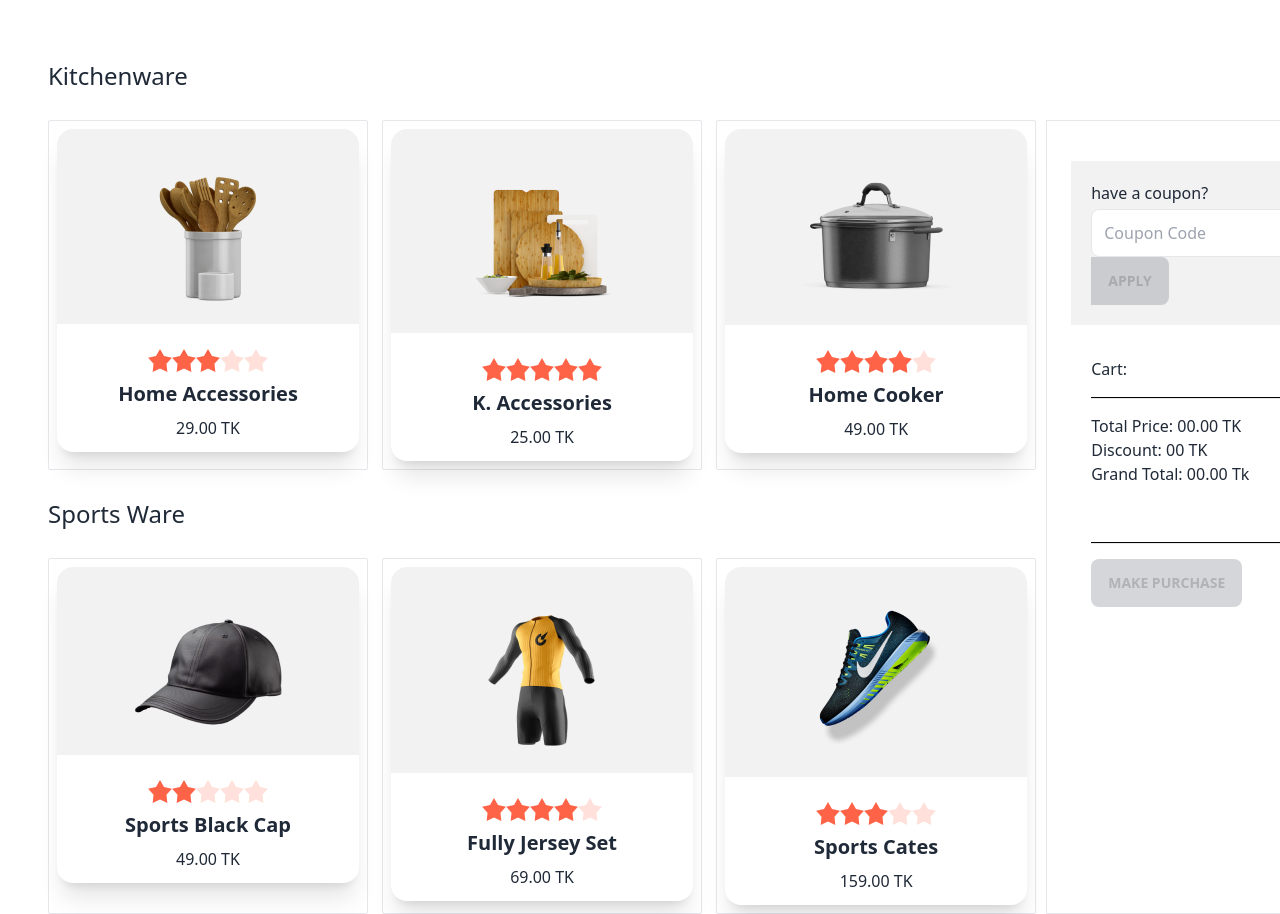
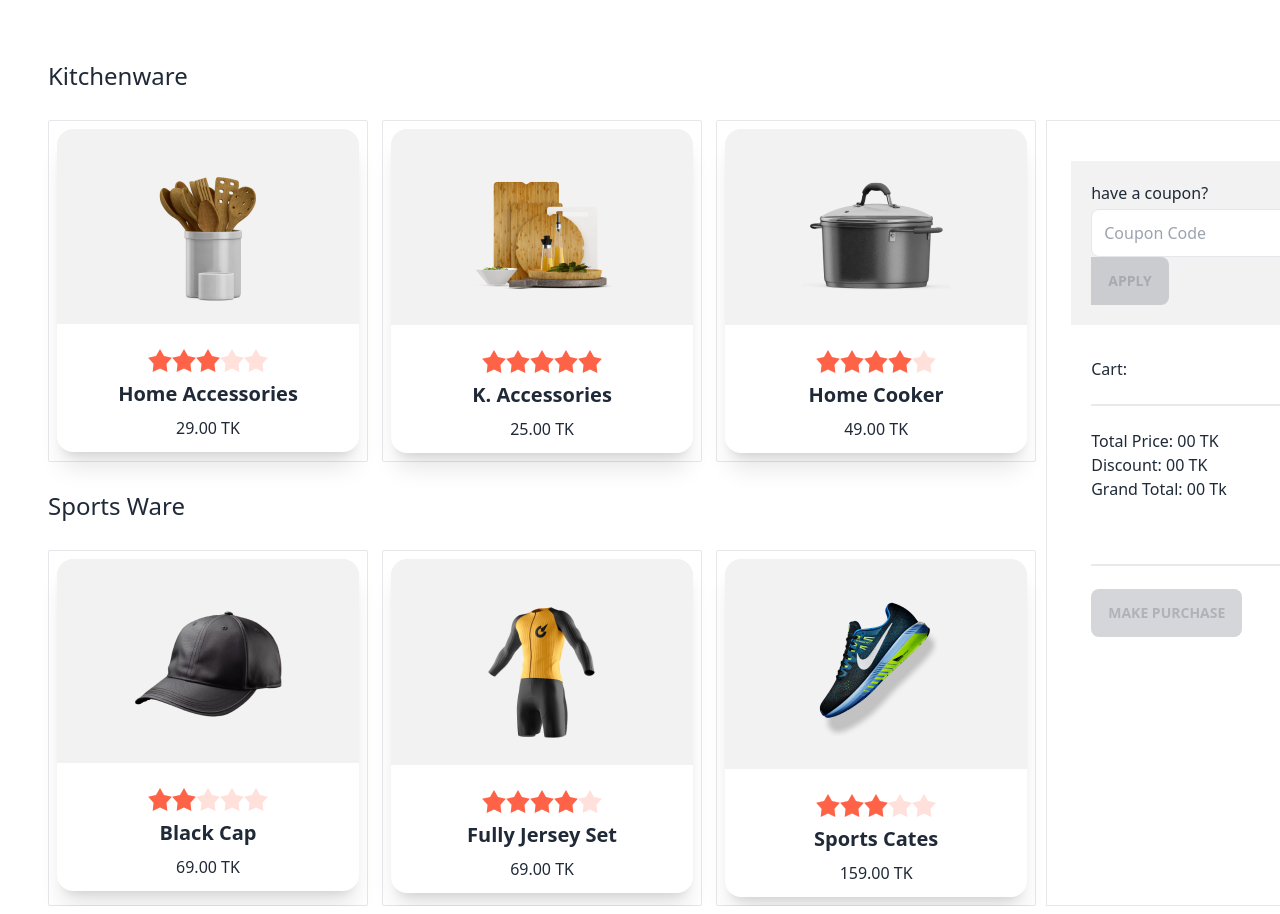
Before and after one commit to RoufRain/summer-sale, a plain HTML site: page index.html in a window 1280 px wide. Shown: the part 800-1714 px from the top of the page. Drawn offline with nearby package versions, Linux system fonts and the light colour scheme.

Commit message:
resolve some issue

```diff
--- a/index.html
+++ b/index.html
@@ -64,7 +64,7 @@
                             <div id=""  class="p-2 bg-white w-80 border rounded-sm">
                                 <div onclick="clickHandler(this)" class="card bg-base-100 shadow-xl  ">
 
-                                    <figure class="px-2 pt-10 pb-5 bg-base-200 ">
+                                    <figure class="px-2 pt-8 pb-5 bg-base-200 ">
                                     <img src="images/prod2.png" alt="" class="rounded-xl" />
                                     </figure>
 
@@ -111,7 +111,7 @@
                                 <div onclick="clickHandler(this)" class="card bg-base-100 shadow-xl  ">
 
                                     <figure class="px-2 pt-10 pb-5 bg-base-200 ">
-                                    <img src="images/prod4.png" alt="" class="rounded-xl" />
+                                    <img src="images/prod4.png" alt="" class="rounded-xl pb-4" />
                                     </figure>
 
                                         <div class="rating justify-center mt-6 ">
@@ -121,8 +121,8 @@
                                             <input type="radio" name="rating-4" class="mask mask-star-2 bg-[tomato]"  />
                                             <input type="radio" name="rating-4" class="mask mask-star-2 bg-[tomato]" />
                                         </div>
-                                    <h2 class="card-title justify-center mt-2">Sports Black Cap</h2>
-                                    <p class="items-center text-center mt-2 mb-3">49.00 TK</p>
+                                    <h2 class="card-title justify-center mt-2">Black Cap</h2>
+                                    <p class="items-center text-center mt-2 mb-3">69.00 TK</p>
                                 </div>
                             </div>
 
@@ -188,16 +188,16 @@
 
                                     </div>
 
-                        <div class="divider h-[1px] w-56 bg-black"></div>
+                        <div class="divider"></div>
 
-                        <p class="text-[16px] font-medium">Total Price: <span id="total-price">00</span>.00 TK </p>
+                        <p class="text-[16px] font-medium">Total Price: <span id="total-price">00</span> TK </p>
                         <p class="text-[16px] font-medium">Discount: <span id="discount-price">00</span> TK </p>
 
-                        <p class="text-[16px] font-medium">Grand Total: <span id="grand-total">00</span>.00 Tk </p>
+                        <p class="text-[16px] font-medium">Grand Total: <span id="grand-total">00</span> Tk </p>
                     </div>
 
                     <div class="p-5">
-                        <div class="divider h-[1px] w-56 bg-black"></div>
+                        <div class="divider "></div>
                         <button id="button-purchase" class="btn btn-secondary" disabled onclick="my_modal_1.showModal()" >Make Purchase</button>
 
                         <dialog id="my_modal_1" class="modal">
--- a/js/purchase.js
+++ b/js/purchase.js
@@ -1,6 +1,6 @@
 
 let total = 0.00;
-//let gTotal = 0.00;
+
 function clickHandler(target) {
 
 
@@ -22,9 +22,9 @@ function clickHandler(target) {
 
     total = parseInt(total.toFixed(2)) + parseInt(itemPrice);
 
-    document.getElementById("total-price").innerText = total;
+    document.getElementById("total-price").innerText = total.toFixed(2);
 
-    document.getElementById("grand-total").innerText = total;
+    document.getElementById("grand-total").innerText = total.toFixed(2);
 
         //apply Button enable
         if(total >= 200 ) {
@@ -53,7 +53,7 @@ function clickHandler(target) {
             document.getElementById("discount-price").innerText = discount;
 
             const gTotal = total - discount;
-            document.getElementById("grand-total").innerText = gTotal;
+            document.getElementById("grand-total").innerText = gTotal.toFixed(2);
         }
 
     }
```
